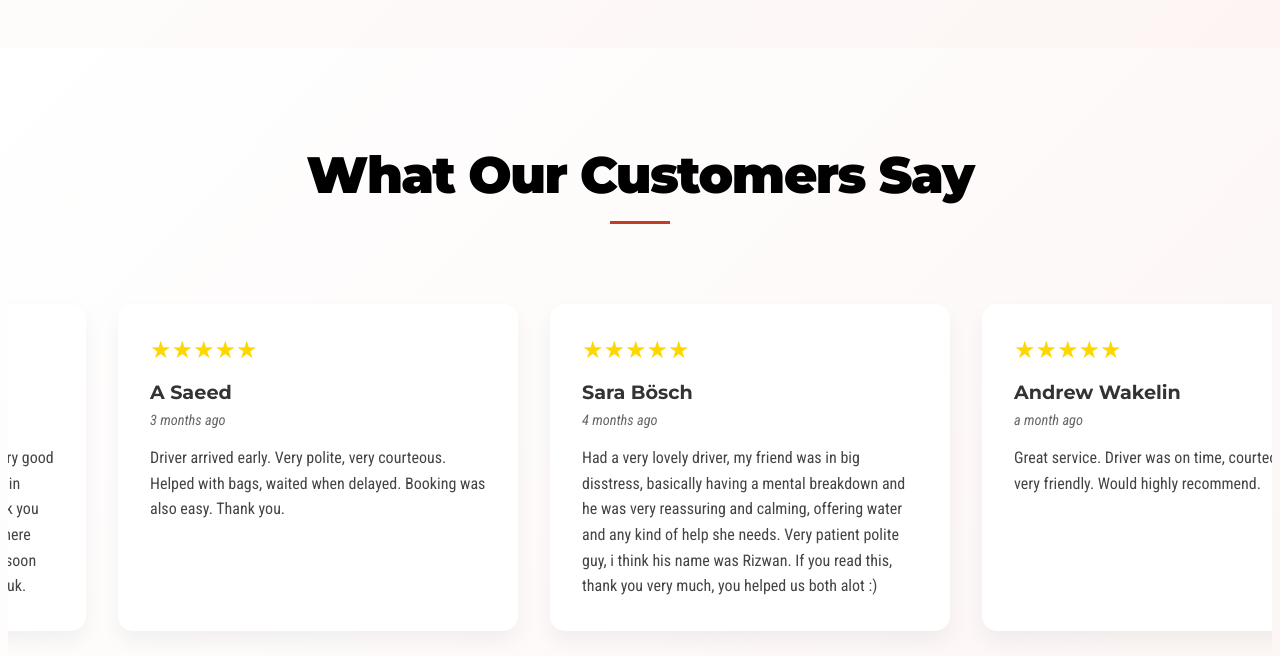
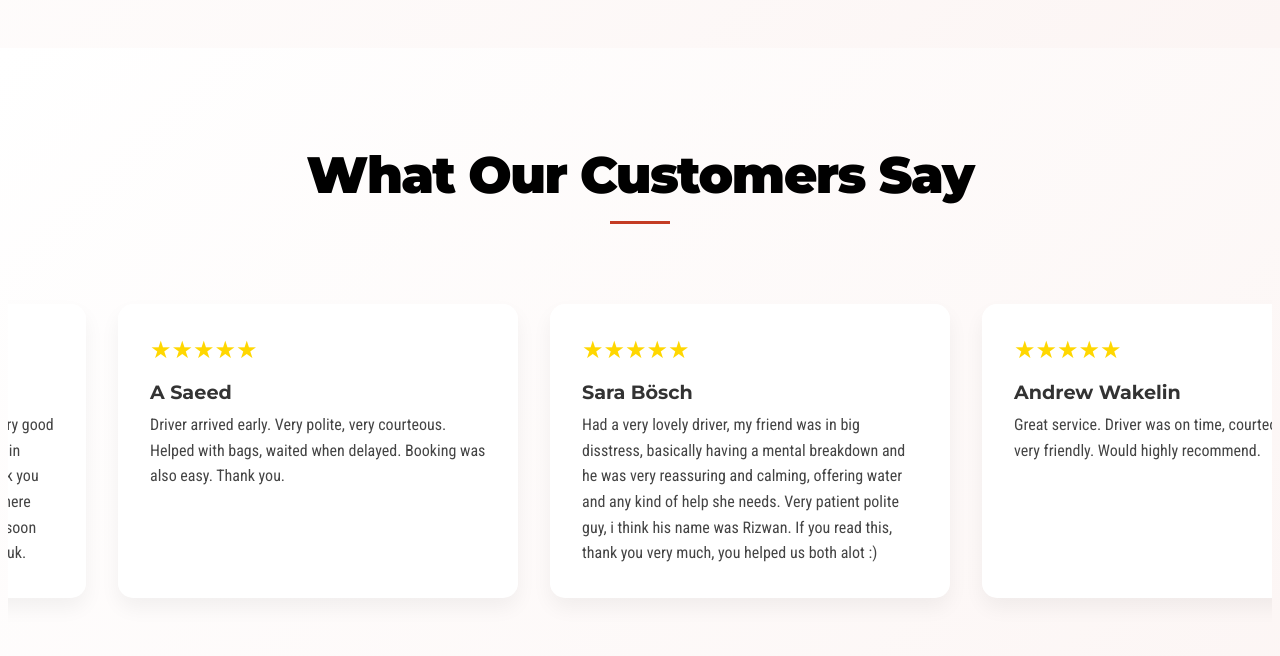
Before and after one commit to PasinduJayasinghe/fenix-cars-frontend, a plain HTML site: page frontend/index.html in a window 1280 px wide. Shown: the part 3364-4020 px from the top of the page. Drawn offline with Linux system fonts and the light colour scheme.

Commit message:
removed month ago parts from reviews

```diff
--- a/frontend/index.html
+++ b/frontend/index.html
@@ -341,7 +341,6 @@
                     <div class="testimonial-card">
                         <div class="rating">★★★★★</div>
                         <h3>Rick Serdiuk</h3>
-                        <p class="review-time">4 weeks ago</p>
                         <p class="review-text">Very polite driver best driver I ever had was very good he waited for me whilst I was at Portland vets in horley and then back to Crawley massive thank you for waiting for me and my cat Freddie safely there and back, will use these fenix cars again very soon good prices too many thanks Mr Richard serdiuk.</p>
                     </div>
 
@@ -349,7 +348,6 @@
                     <div class="testimonial-card">
                         <div class="rating">★★★★★</div>
                         <h3>A Saeed</h3>
-                        <p class="review-time">3 months ago</p>
                         <p class="review-text">Driver arrived early. Very polite, very courteous. Helped with bags, waited when delayed. Booking was also easy. Thank you.</p>
                     </div>
 
@@ -357,7 +355,6 @@
                     <div class="testimonial-card">
                         <div class="rating">★★★★★</div>
                         <h3>Sara Bösch</h3>
-                        <p class="review-time">4 months ago</p>
                         <p class="review-text">Had a very lovely driver, my friend was in big disstress, basically having a mental breakdown and he was very reassuring and calming, offering water and any kind of help she needs. Very patient polite guy, i think his name was Rizwan. If you read this, thank you very much, you helped us both alot :)</p>
                     </div>
 
@@ -365,7 +362,6 @@
                     <div class="testimonial-card">
                         <div class="rating">★★★★★</div>
                         <h3>Andrew Wakelin</h3>
-                        <p class="review-time">a month ago</p>
                         <p class="review-text">Great service. Driver was on time, courteous, and very friendly. Would highly recommend.</p>
                     </div>
 
@@ -373,7 +369,6 @@
                     <div class="testimonial-card">
                         <div class="rating">★★★★★</div>
                         <h3>Beth M</h3>
-                        <p class="review-time">3 months ago</p>
                         <p class="review-text">First time using Fenix for airport drop off and pick up. Polite and punctual drivers, and clean vehicles. Wouldn't hesitate to recommend.</p>
                     </div>
 
@@ -381,7 +376,6 @@
                     <div class="testimonial-card">
                         <div class="rating">★★★★★</div>
                         <h3>Tim N</h3>
-                        <p class="review-time">6 months ago</p>
                         <p class="review-text">I had a great experience with Manus. His communication was brilliant. Very prompt even though it was near midnight. He gave us a discount because of the diversion in place (not known to him) Thanks, Manus. Really appreciate your help and amusing ride.</p>
                     </div>
                 </div>
```
